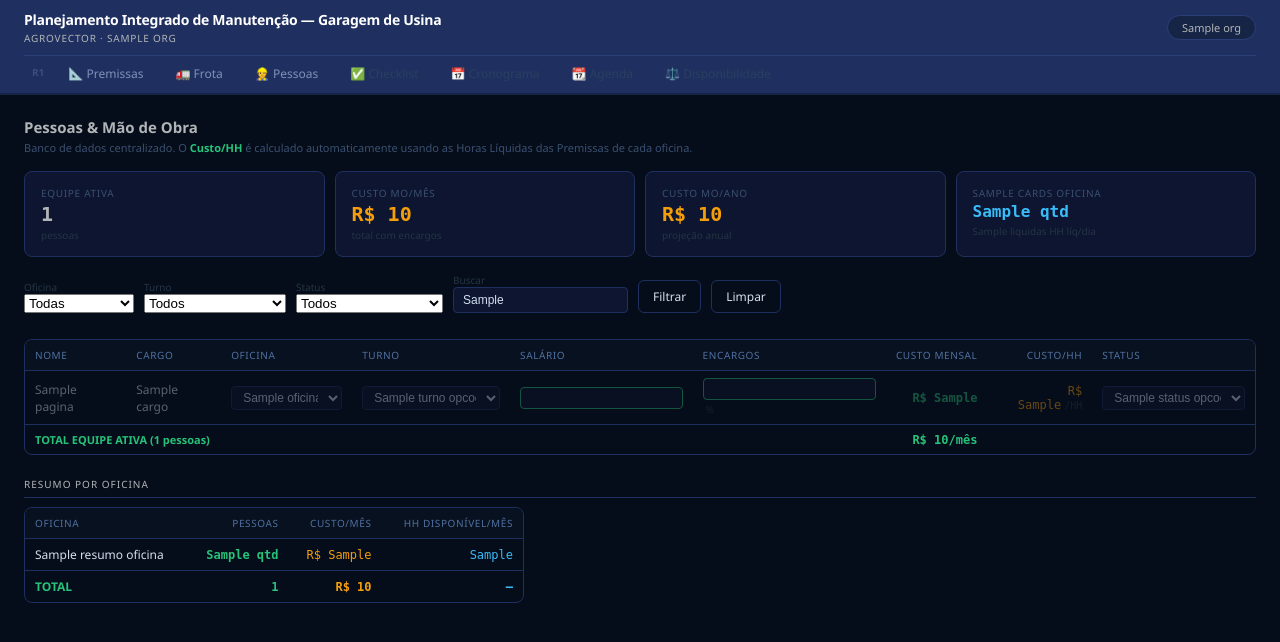
After one commit to mapinho/ManAuto, a Django app: template apps/cadastro/templates/cadastro/pessoas.html in a window 1280 px wide. The commit adds this page. Shown: the top 642 px of the page. Run offline with Django 5.2, Linux system fonts and the light colour scheme; the template is opened without the code that fills it: most values are stand-ins (such as "Sample title", 1, 10 or a date in 2020); parts of the project's set-up code (start-up, migrations or seed data) failed here and were passed over; some libraries are stand-ins or nearby versions.

Commit message:
feat: tela HTMX de Pessoas (Passo 5)
Banco de mao de obra (models.Pessoa) com Custo Mensal/HH calculado pelo
motor (apps/motor/horas.calc_custo_pessoa) a partir do calendario e da
disponibilidade vigentes. Edicao campo a campo via HTMX, mesmo padrao das
telas de Premissas e Frota; filtros, paginacao, KPIs e resumo por oficina
replicando o prototipo v4.2.

Extrai apps/premissas/services.py (conjunto_vigente, calendario,
disp_oficina, horas_liquidas) de apps/premissas/views.py para reuso pela
tela de Pessoas — Cronograma/Agenda/Disponibilidade tambem vao precisar.
URLs finais nao mudam (config/urls.py e apps/cadastro/urls.py foram
reestruturados para caber "frota/" e "pessoas/" no mesmo app, sem alterar
os paths resultantes).

Co-Authored-By: Claude Sonnet 5 <noreply@anthropic.com>

```diff
--- /dev/null
+++ b/apps/cadastro/templates/cadastro/pessoas.html
@@ -0,0 +1,142 @@
+{% extends "base.html" %}
+{% load l10n %}
+{% block title %}Pessoas · {{ org.nome }} · AgroVector{% endblock %}
+{% block content %}
+{% comment %}
+Campos numericos editaveis usam |unlocalize pelo mesmo motivo das telas de
+Premissas e Frota: HTML5 <input type="number"> exige ponto decimal, mas
+LANGUAGE_CODE="pt-br" faz Django renderizar com virgula. Custo Mensal e
+Custo/HH sao celulas so-leitura (calculadas pelo motor) — continuam em
+formato brasileiro (virgula), como definido para exibicao.
+{% endcomment %}
+<div class="stitle">Pessoas &amp; Mão de Obra</div>
+<div class="sdesc">Banco de dados centralizado. O <b style="color:#27c27a">Custo/HH</b> é calculado automaticamente usando as Horas Líquidas das Premissas de cada oficina.</div>
+
+<div class="row4">
+  <div class="kpi"><div class="kl">Equipe ativa</div><div class="kv">{{ total_ativos }}</div><div class="ks">pessoas</div></div>
+  <div class="kpi"><div class="kl">Custo MO/mês</div><div class="kv" style="color:#f59e0b">R$ {{ custo_total_mes }}</div><div class="ks">total com encargos</div></div>
+  <div class="kpi"><div class="kl">Custo MO/ano</div><div class="kv" style="color:#f59e0b">R$ {{ custo_total_ano }}</div><div class="ks">projeção anual</div></div>
+  {% for c in cards_oficina %}
+  <div class="kpi" style="min-width:150px">
+    <div class="kl">{{ c.nome }}</div>
+    <div class="kv" style="font-size:16px;color:#38bdf8">{{ c.qtd }}</div>
+    <div class="ks">{{ c.liquidas }} HH líq/dia</div>
+  </div>
+  {% endfor %}
+</div>
+
+<form method="get" class="block" style="display:flex;gap:10px;flex-wrap:wrap;align-items:end">
+  <div>
+    <div class="mut">Oficina</div>
+    <select name="oficina">
+      <option value="">Todas</option>
+      {% for of in oficinas %}<option value="{{ of.pk }}" {% if filtro_oficina == of.pk|stringformat:"s" %}selected{% endif %}>{{ of.nome }}</option>{% endfor %}
+    </select>
+  </div>
+  <div>
+    <div class="mut">Turno</div>
+    <select name="turno">
+      <option value="">Todos</option>
+      {% for t in turno_opcoes %}<option value="{{ t.value }}" {% if filtro_turno == t.value %}selected{% endif %}>{{ t.label }}</option>{% endfor %}
+    </select>
+  </div>
+  <div>
+    <div class="mut">Status</div>
+    <select name="status">
+      <option value="">Todos</option>
+      {% for s in status_opcoes %}<option value="{{ s.value }}" {% if filtro_status == s.value %}selected{% endif %}>{{ s.label }}</option>{% endfor %}
+    </select>
+  </div>
+  <div>
+    <div class="mut">Buscar</div>
+    <input type="text" name="busca" value="{{ filtro_busca }}" placeholder="Nome da pessoa" style="background:#0d1530;border:1px solid #1F3060;color:#d4dff0;border-radius:4px;padding:5px 9px;font-size:12px">
+  </div>
+  <button class="btn" type="submit">Filtrar</button>
+  {% if filtro_oficina or filtro_turno or filtro_status or filtro_busca %}<a class="btn" href="{% url 'cadastro:pessoas' org_slug=org.slug %}">Limpar</a>{% endif %}
+</form>
+
+<div class="tbl-wrap"><table>
+  <thead><tr>
+    <th>Nome</th><th>Cargo</th><th>Oficina</th><th>Turno</th>
+    <th>Salário</th><th>Encargos</th><th class="r">Custo Mensal</th><th class="r">Custo/HH</th><th>Status</th>
+  </tr></thead>
+  <tbody>
+    {% for pessoa in pagina.object_list %}
+    <tr style="{% if pessoa.status != 'Ativo' %}opacity:0.4{% endif %}">
+      <td>{{ pessoa.nome }}</td>
+      <td>{{ pessoa.cargo }}</td>
+      <td>
+        <select hx-post="{% url 'cadastro:pessoas_atualizar_oficina' org_slug=org.slug pessoa_id=pessoa.pk %}"
+                hx-trigger="change" hx-swap="none" name="oficina_id">
+          {% for of in oficinas %}<option value="{{ of.pk }}" {% if pessoa.oficina_id == of.pk %}selected{% endif %}>{{ of.nome }}</option>{% endfor %}
+        </select>
+      </td>
+      <td>
+        <select hx-post="{% url 'cadastro:pessoas_atualizar_select' org_slug=org.slug pessoa_id=pessoa.pk %}"
+                hx-trigger="change" hx-swap="none" name="valor" hx-vals='{"campo": "turno"}'>
+          {% for t in turno_opcoes %}<option value="{{ t.value }}" {% if pessoa.turno == t.value %}selected{% endif %}>{{ t.label }}</option>{% endfor %}
+        </select>
+      </td>
+      <td>
+        <input type="number" step="100" min="0" value="{{ pessoa.salario|unlocalize }}" name="valor" class="saved"
+               hx-post="{% url 'cadastro:pessoas_atualizar_numero' org_slug=org.slug pessoa_id=pessoa.pk %}"
+               hx-trigger="change" hx-target="this" hx-swap="outerHTML"
+               hx-vals='{"campo": "salario"}'>
+      </td>
+      <td>
+        <input type="number" step="1" min="0" value="{{ pessoa.encargos_pct|unlocalize }}" name="valor" class="saved"
+               hx-post="{% url 'cadastro:pessoas_atualizar_numero' org_slug=org.slug pessoa_id=pessoa.pk %}"
+               hx-trigger="change" hx-target="this" hx-swap="outerHTML"
+               hx-vals='{"campo": "encargos_pct"}'><span class="m">%</span>
+      </td>
+      <td class="cv cR">R$ {{ pessoa.custo.custo_mensal }}</td>
+      <td class="ca cR">R$ {{ pessoa.custo.custo_hora }}<span class="m">/HH</span></td>
+      <td>
+        <select hx-post="{% url 'cadastro:pessoas_atualizar_select' org_slug=org.slug pessoa_id=pessoa.pk %}"
+                hx-trigger="change" hx-swap="none" name="valor" hx-vals='{"campo": "status"}'>
+          {% for s in status_opcoes %}<option value="{{ s.value }}" {% if pessoa.status == s.value %}selected{% endif %}>{{ s.label }}</option>{% endfor %}
+        </select>
+      </td>
+    </tr>
+    {% empty %}
+    <tr><td colspan="9" class="mut">Nenhuma pessoa encontrada.</td></tr>
+    {% endfor %}
+  </tbody>
+  <tfoot><tr>
+    <td colspan="6" style="color:#27c27a;font-size:11px">TOTAL EQUIPE ATIVA ({{ total_ativos }} pessoas)</td>
+    <td class="cv cR">R$ {{ custo_total_mes }}/mês</td>
+    <td colspan="2"></td>
+  </tr></tfoot>
+</table></div>
+
+{% if pagina.paginator.num_pages > 1 %}
+<div style="margin-top:14px;display:flex;gap:6px;align-items:center">
+  {% if pagina.has_previous %}<a class="btn" href="?{{ query_sem_page }}&page={{ pagina.previous_page_number }}">‹ Anterior</a>{% endif %}
+  <span class="mut">Página {{ pagina.number }} de {{ pagina.paginator.num_pages }}</span>
+  {% if pagina.has_next %}<a class="btn" href="?{{ query_sem_page }}&page={{ pagina.next_page_number }}">Próxima ›</a>{% endif %}
+</div>
+{% endif %}
+
+<div style="margin-top:22px">
+  <div class="blk-t">Resumo por Oficina</div>
+  <div class="tbl-wrap" style="max-width:500px"><table>
+    <thead><tr><th>Oficina</th><th class="r">Pessoas</th><th class="r">Custo/mês</th><th class="r">HH disponível/mês</th></tr></thead>
+    <tbody>
+      {% for r in resumo_oficina %}
+      <tr>
+        <td>{{ r.nome }}</td>
+        <td class="cv cR">{{ r.qtd }}</td>
+        <td class="ca cR">R$ {{ r.custo_mes }}</td>
+        <td class="cb cR">{{ r.hh_mes }}</td>
+      </tr>
+      {% endfor %}
+    </tbody>
+    <tfoot><tr>
+      <td style="color:#27c27a">TOTAL</td>
+      <td class="cv cR">{{ total_ativos }}</td>
+      <td class="ca cR">R$ {{ custo_total_mes }}</td>
+      <td class="cb cR">—</td>
+    </tr></tfoot>
+  </table></div>
+</div>
+{% endblock %}
--- a/apps/cadastro/urls.py
+++ b/apps/cadastro/urls.py
@@ -5,10 +5,28 @@ from . import views
 app_name = "cadastro"
 
 urlpatterns = [
-    path("", views.index, name="frota"),
-    path("ativo/<int:ativo_id>/numero/", views.atualizar_numero, name="atualizar_numero"),
-    path("ativo/<int:ativo_id>/select/", views.atualizar_select, name="atualizar_select"),
-    path("ativo/<int:ativo_id>/classe/", views.atualizar_classe, name="atualizar_classe"),
-    path("ativo/<int:ativo_id>/oficina/", views.atualizar_oficina, name="atualizar_oficina"),
-    path("ativo/<int:ativo_id>/garantia/", views.atualizar_garantia, name="atualizar_garantia"),
+    path("frota/", views.frota, name="frota"),
+    path("frota/ativo/<int:ativo_id>/numero/", views.atualizar_numero, name="atualizar_numero"),
+    path("frota/ativo/<int:ativo_id>/select/", views.atualizar_select, name="atualizar_select"),
+    path("frota/ativo/<int:ativo_id>/classe/", views.atualizar_classe, name="atualizar_classe"),
+    path("frota/ativo/<int:ativo_id>/oficina/", views.atualizar_oficina, name="atualizar_oficina"),
+    path(
+        "frota/ativo/<int:ativo_id>/garantia/", views.atualizar_garantia, name="atualizar_garantia"
+    ),
+    path("pessoas/", views.pessoas, name="pessoas"),
+    path(
+        "pessoas/<int:pessoa_id>/numero/",
+        views.pessoas_atualizar_numero,
+        name="pessoas_atualizar_numero",
+    ),
+    path(
+        "pessoas/<int:pessoa_id>/select/",
+        views.pessoas_atualizar_select,
+        name="pessoas_atualizar_select",
+    ),
+    path(
+        "pessoas/<int:pessoa_id>/oficina/",
+        views.pessoas_atualizar_oficina,
+        name="pessoas_atualizar_oficina",
+    ),
 ]
--- a/config/urls.py
+++ b/config/urls.py
@@ -13,5 +13,5 @@ urlpatterns = [
     path("api/v1/", include("config.api_urls")),
     path("", include("apps.core.urls")),
     path("<slug:org_slug>/premissas/", include("apps.premissas.urls")),
-    path("<slug:org_slug>/frota/", include("apps.cadastro.urls")),
+    path("<slug:org_slug>/", include("apps.cadastro.urls")),
 ]
--- a/templates/base.html
+++ b/templates/base.html
@@ -24,7 +24,7 @@
     <span class="tab-phase">R1</span>
     <a class="tab {% if active_tab == 'premissas' %}on{% endif %}" href="{% url 'premissas:index' org_slug=org.slug %}">📐 Premissas</a>
     <a class="tab {% if active_tab == 'frota' %}on{% endif %}" href="{% url 'cadastro:frota' org_slug=org.slug %}">🚛 Frota</a>
-    <a class="tab disabled">👷 Pessoas</a>
+    <a class="tab {% if active_tab == 'pessoas' %}on{% endif %}" href="{% url 'cadastro:pessoas' org_slug=org.slug %}">👷 Pessoas</a>
     <a class="tab disabled">✅ Checklist</a>
     <a class="tab disabled">📅 Cronograma</a>
     <a class="tab disabled">📆 Agenda</a>
```
Also changed, not shown: apps/cadastro/tests/test_pessoas.py (added, +175 -0 lines), apps/cadastro/views.py (+168 -8 lines), apps/premissas/services.py (added, +99 -0 lines), apps/premissas/views.py (+14 -84 lines).
